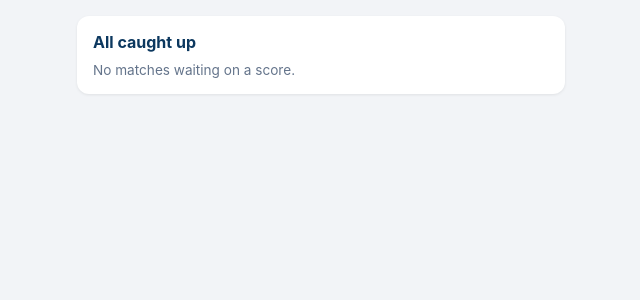
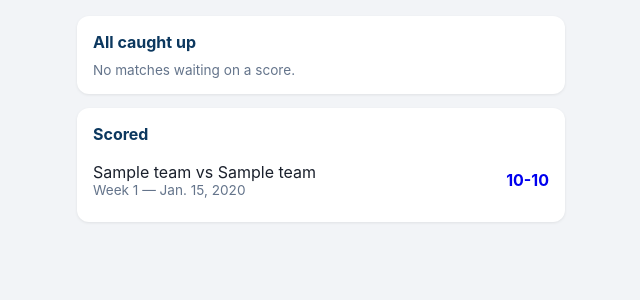
Before and after one commit to lbhall/league_management2, a Django app: page /score/ in a window 1280 px wide. Shown: the part 49-349 px from the top of the page, without its empty margins (319-959 px from the left). Run offline with Django 4.2, Linux system fonts and the light colour scheme; a user stored in the database is signed in; tables that the repository leaves empty hold one stand-in row (values such as "Sample post").

Commit message:
Show all matches on the score app match list
The Upcoming section was capped at 5 matches, hiding part of a one
pocket week's 9-match slate; it now shows the next week's full slate.
Scored matches also vanished from the list entirely — they now appear
in a Scored section with their result, tappable to edit.

Co-Authored-By: Claude Opus 4.8 <noreply@anthropic.com>

```diff
--- a/scoring/templates/scoring/match_list.html
+++ b/scoring/templates/scoring/match_list.html
@@ -55,5 +55,23 @@
                 {% endfor %}
             </div>
         {% endif %}
+
+        {% if recent_scored %}
+            <div class="card">
+                <h2>Scored</h2>
+                {% for entry in recent_scored %}
+                    <div style="display:flex;justify-content:space-between;align-items:center;padding:8px 0; {% if not forloop.last %}border-bottom:1px solid #e2e8f0;{% endif %}">
+                        <div>
+                            <div>{{ entry.match.home_team.name }} vs {{ entry.match.away_team.name }}</div>
+                            <div class="muted">Week {{ entry.match.week.number }} — {{ entry.match.week.date }}</div>
+                        </div>
+                        <a href="{% url 'scoring:enter_score' entry.match.id %}"
+                           style="font-weight:700;text-decoration:none;">
+                            {{ entry.result_label }}
+                        </a>
+                    </div>
+                {% endfor %}
+            </div>
+        {% endif %}
     {% endif %}
 {% endblock %}
--- a/scoring/views.py
+++ b/scoring/views.py
@@ -180,6 +180,24 @@ def _match_fully_scored(match):
     return {match.home_team_id, match.away_team_id} <= sides_with_rows
 
 
+def _result_label(match):
+    """Home-away score summary for a scored match."""
+    result = getattr(match, 'result', None)
+    if result is None:
+        return ''
+    league = match.week.season.league
+    if league.results_type in (League.ResultsType.ONE_POCKET, League.ResultsType.DARTS):
+        return f'{result.home_team_score or 0}-{result.away_team_score or 0}'
+    home_wins = 0
+    away_wins = 0
+    for row in result.player_results.all():
+        if row.represented_team_id == match.home_team_id:
+            home_wins += row.wins
+        elif row.represented_team_id == match.away_team_id:
+            away_wins += row.wins
+    return f'{home_wins}-{away_wins}'
+
+
 @login_required(login_url='scoring:login')
 def match_list(request):
     profile = _get_profile(request)
@@ -213,6 +231,7 @@ def match_list(request):
     current_match = None
     needs_score = []
     upcoming = []
+    recent_scored = []
 
     if season:
         matches = (
@@ -229,20 +248,35 @@ def match_list(request):
             if match.week.number is None:
                 continue
             scored = _match_fully_scored(match)
-            if match.week.date <= today and not scored:
+            if scored:
+                recent_scored.append({
+                    'match': match,
+                    'result_label': _result_label(match),
+                })
+            elif match.week.date <= today:
                 needs_score.append(match)
-            elif match.week.date > today:
+            else:
                 upcoming.append(match)
 
         if needs_score:
             current_match = needs_score[0]
+
+        # Upcoming: the next week's full slate, not an arbitrary cap.
+        if upcoming:
+            next_date = upcoming[0].week.date
+            upcoming = [m for m in upcoming if m.week.date == next_date]
+
+        # Scored: most recent first, capped for the phone screen.
+        recent_scored.reverse()
+        recent_scored = recent_scored[:10]
 
     return render(request, 'scoring/match_list.html', {
         'profile': profile,
         'season': season,
         'current_match': current_match,
         'needs_score': needs_score,
-        'upcoming': upcoming[:5],
+        'upcoming': upcoming,
+        'recent_scored': recent_scored,
         'admin_leagues': admin_leagues,
     })
 
```
Also changed, not shown: scoring/tests.py (+35 -0 lines).
